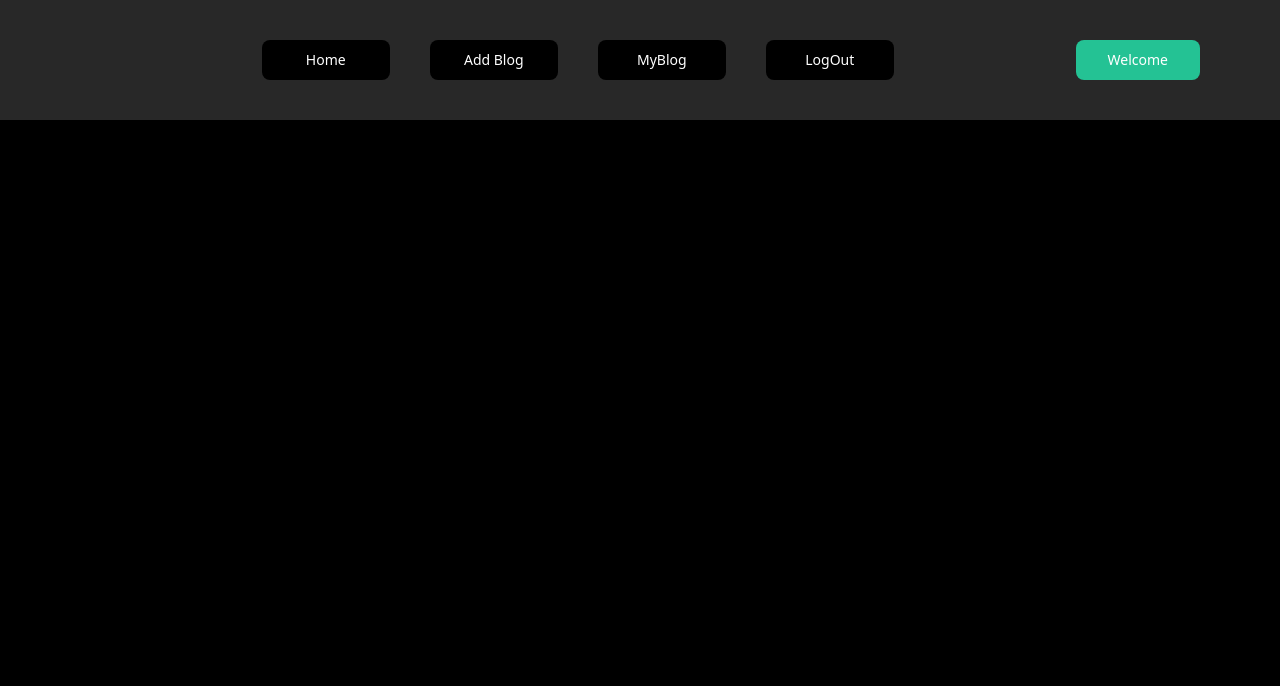
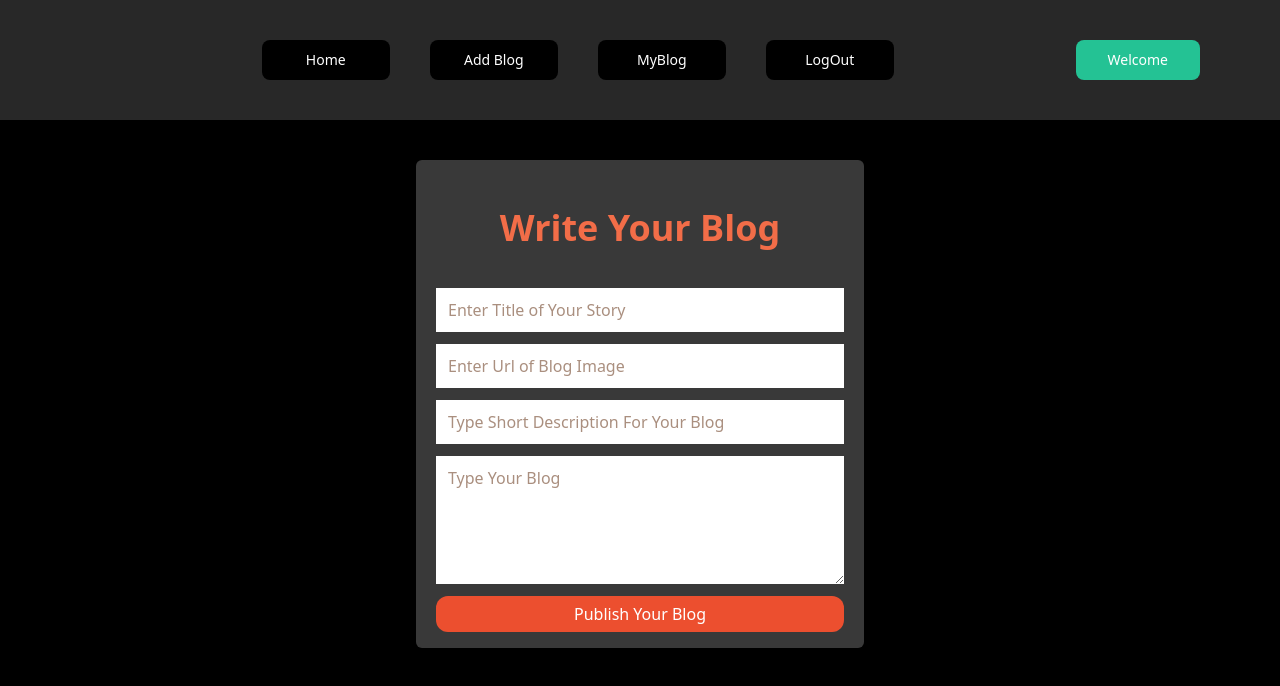
Before and after one commit to vishal-kumaar/pw-blog-frontend, a React (Create React App) app: page /blog/add in a window 1280 px wide. Shown: the top 686 px of the page. Built offline with nearby package versions, Linux system fonts and the light colour scheme.

Commit message:
Create add blog page

```diff
--- a/src/Routes.js
+++ b/src/Routes.js
@@ -3,6 +3,7 @@ import { useRoutes } from "react-router-dom";
 import Home from "./pages/Home";
 import Login from "./pages/Login";
 import Register from "./pages/Register";
+import AddBlog from "./pages/AddBlog";
 
 export default function Routes() {
   const routes = useRoutes([
@@ -18,6 +19,10 @@ export default function Routes() {
       path: "/register",
       element: <Register />,
     },
+    {
+      path: "/blog/add",
+      element: <AddBlog />,
+    },
   ]);
 
   return routes;
--- /dev/null
+++ b/src/pages/AddBlog/index.js
@@ -0,0 +1,37 @@
+import React from "react";
+
+export default function AddBlog() {
+  return (
+    <main
+      className={`max-w-[28rem] mt-10 mx-auto bg-[#393939] px-5 pt-8 pb-4 rounded-md`}>
+      <h1 className="text-[#F26D48] text-center font-bold text-4xl mb-10 mt-4">
+        Write Your Blog
+      </h1>
+      <form className={`flex flex-col gap-3`}>
+        <input
+          type="text"
+          placeholder="Enter Title of Your Story"
+          className={`text-base border-none outline-[#EC4F2F] py-2.5 px-3 w-full text-[#AA8F7F] placeholder:text-[#AA8F7F]`}
+        />
+        <input
+          type="text"
+          placeholder="Enter Url of Blog Image"
+          className={`text-base border-none outline-[#EC4F2F] py-2.5 px-3 w-full text-[#AA8F7F] placeholder:text-[#AA8F7F]`}
+        />
+        <input
+          type="text"
+          placeholder="Type Short Description For Your Blog"
+          className={`text-base border-none outline-[#EC4F2F] py-2.5 px-3 w-full text-[#AA8F7F] placeholder:text-[#AA8F7F]`}
+        />
+        <textarea
+          placeholder="Type Your Blog"
+          className={`text-base border-none outline-[#EC4F2F] py-2.5 px-3 w-full text-[#AA8F7F] placeholder:text-[#AA8F7F] h-32`}></textarea>
+        <button
+          type="submit"
+          className={`bg-[#EC4F2F] hover:bg-[#F26D49] text-white rounded-xl py-1.5 w-full`}>
+          Publish Your Blog
+        </button>
+      </form>
+    </main>
+  );
+}
```
